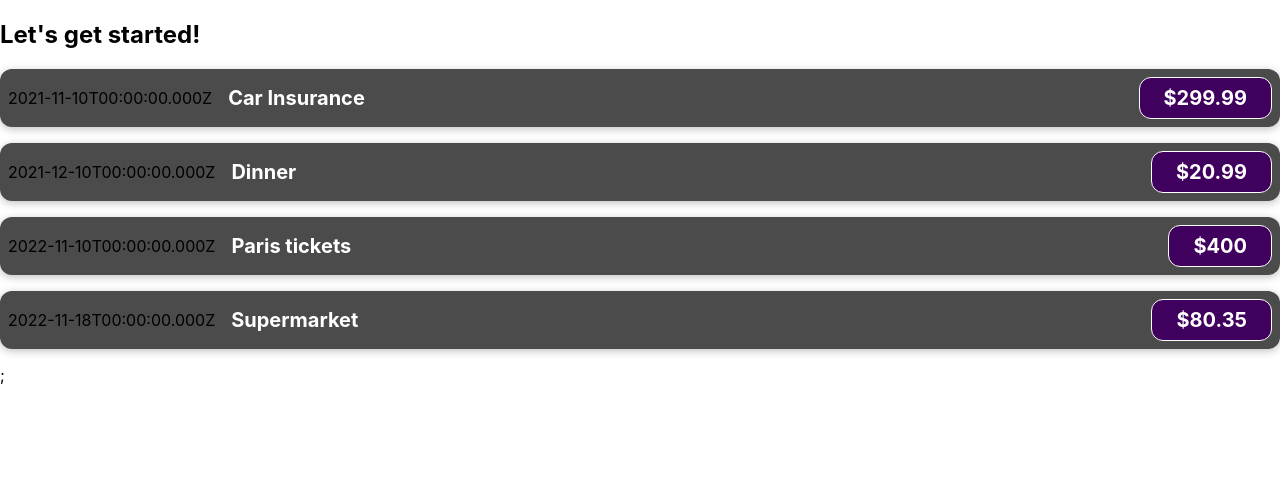
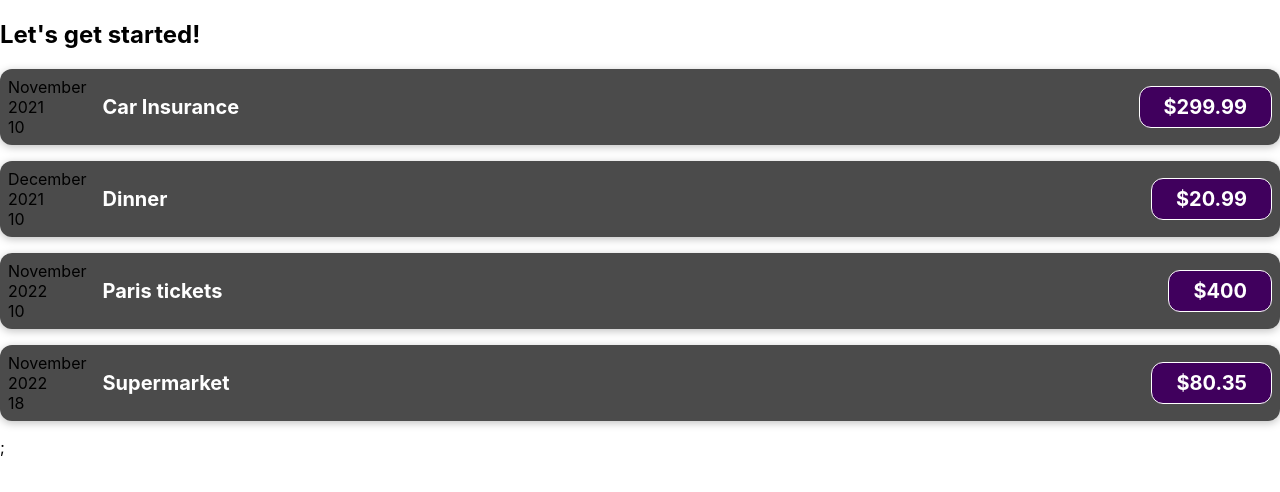
Before and after one commit to RafaelFerraro/react-complete-guide, a React (Create React App) app: page / in a window 1280 px wide. Shown: the top 492 px of the page. Built offline with nearby package versions, Linux system fonts and the light colour scheme.

Commit message:
Formatting date values

```diff
--- a/src/components/ExpenseItem.js
+++ b/src/components/ExpenseItem.js
@@ -1,9 +1,17 @@
 import './ExpenseItem.css';
 
 function ExpenseItem(expense) {
+  const month = expense.date.toLocaleString('en-US', { month: 'long' })
+  const day = expense.date.toLocaleString('en-US', { day: '2-digit' })
+  const year = expense.date.getFullYear();
+
   return (
     <div className="expense-item">
-      <div>{expense.date.toISOString()}</div>
+      <div>
+        <div>{month}</div>
+        <div>{year}</div>
+        <div>{day}</div>
+      </div>
       <div className="expense-item__description">
         <h2>{expense.title}</h2>
         <div className="expense-item__price">${expense.amount}</div>
```
